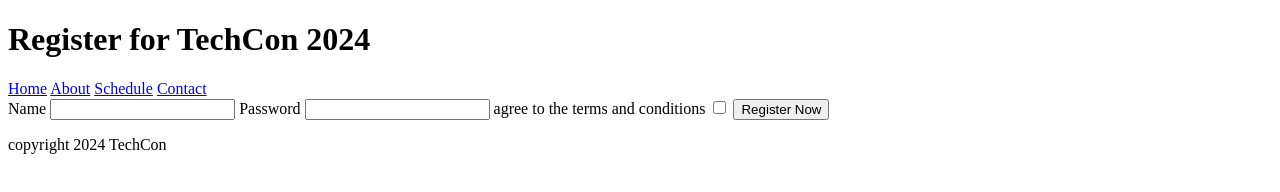
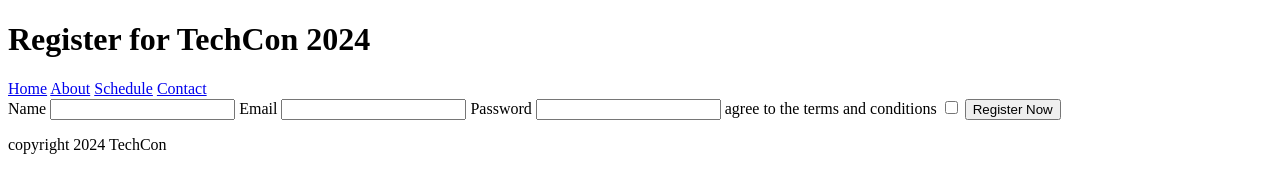
Before and after one commit to DanaMedany/TechCon_HTML, a plain HTML site: page techcon_website/register.html in a window 1280 px wide. Drawn offline with Linux system fonts and the light colour scheme.

Commit message:
task 3 done

```diff
--- a/techcon_website/register.html
+++ b/techcon_website/register.html
@@ -20,6 +20,8 @@
       <form>
         <label for="name">Name</label>
         <input type="text" id="name" />
+        <label for="email">Email</label>
+        <input type="email" id="email" />
         <label for="password">Password</label>
         <input type="password" id="password" />
         <label for="check">agree to the terms and conditions</label>
```
